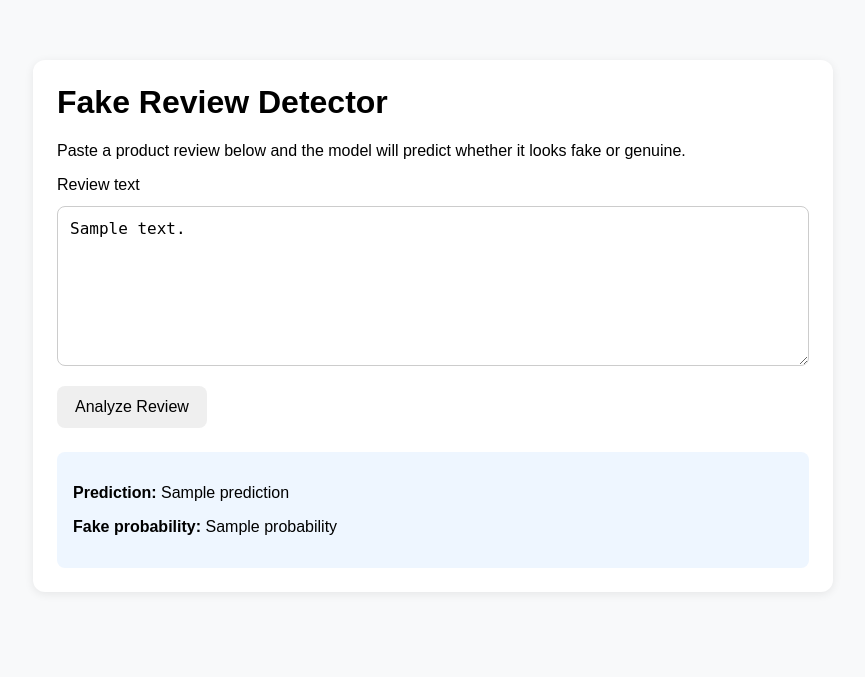
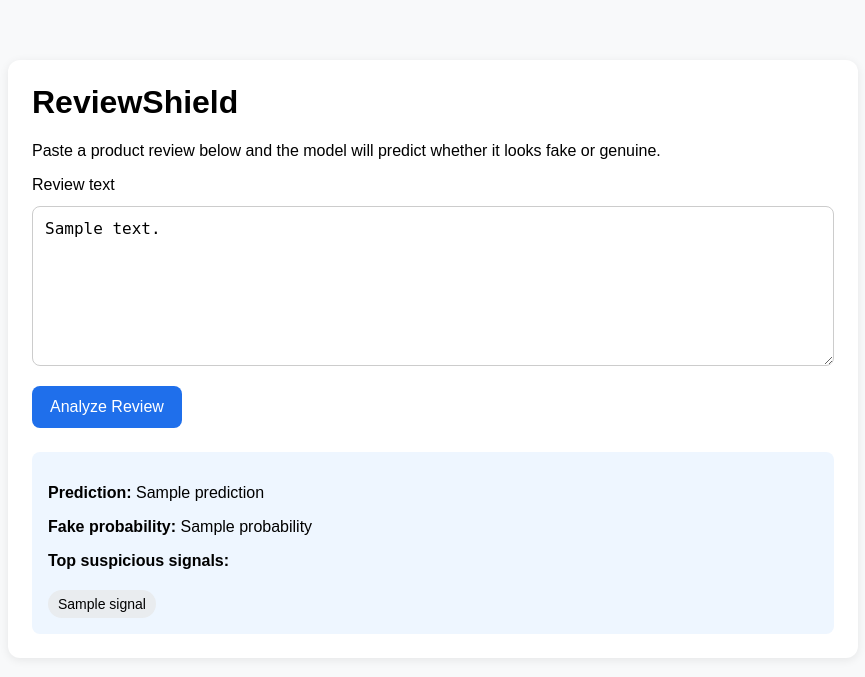
Before and after one commit to abhinavuol/review-shield, a FastAPI app: template templates/index.html in a window 1280 px wide. Shown: the top 677 px of the page, without its empty margins (207-1072 px from the left). Run offline with FastAPI, Linux system fonts and the light colour scheme; the template is opened without the code that fills it: most values are stand-ins (such as "Sample title", 1, 10 or a date in 2020); parts of the project's set-up code (start-up, migrations or seed data) failed here and were passed over.

Commit message:
Added suspicious word functionality

```diff
--- a/app/main.py
+++ b/app/main.py
@@ -8,7 +8,7 @@ from app.predictor import ReviewPredictor
 from app.schemas import ReviewRequest, ReviewResponse
 
 
-app = FastAPI(title="Fake Review Detector API")
+app = FastAPI(title="ReviewShield API")
 
 templates = Jinja2Templates(
     directory=str(Path(__file__).resolve().parents[1] / "templates")
@@ -25,26 +25,32 @@ def home(request: Request):
             "request": request,
             "prediction": None,
             "probability": None,
-            "review_text": ""
+            "review_text": "",
+            "signals": []
         }
     )
 
 
 @app.post("/predict", response_model=ReviewResponse)
 def predict_api(payload: ReviewRequest):
-    label, fake_probability = predictor.predict(payload.text)
-    return ReviewResponse(label=label, fake_probability=round(fake_probability, 4))
+    label, fake_probability, suspicious_signals = predictor.predict(payload.text)
+    return ReviewResponse(
+        label=label,
+        fake_probability=round(fake_probability, 4),
+        suspicious_signals=suspicious_signals
+    )
 
 
 @app.post("/predict-form", response_class=HTMLResponse)
 def predict_form(request: Request, text: str = Form(...)):
-    label, fake_probability = predictor.predict(text)
+    label, fake_probability, suspicious_signals = predictor.predict(text)
     return templates.TemplateResponse(
         "index.html",
         {
             "request": request,
             "prediction": label,
             "probability": round(fake_probability, 4),
-            "review_text": text
+            "review_text": text,
+            "signals": suspicious_signals
         }
     )
--- a/app/schemas.py
+++ b/app/schemas.py
@@ -7,3 +7,4 @@ class ReviewRequest(BaseModel):
 class ReviewResponse(BaseModel):
 	label: str
 	fake_probability: float
+	suspicious_signals: list[str]
--- a/templates/index.html
+++ b/templates/index.html
@@ -3,11 +3,11 @@
 <head>
     <meta charset="UTF-8">
     <meta name="viewport" content="width=device-width, initial-scale=1.0">
-    <title>Fake Review Detector</title>
+    <title>ReviewShield</title>
     <style>
         body {
             font-family: Arial, sans-serif;
-            max-width: 800px;
+            max-width: 850px;
             margin: 40px auto;
             padding: 20px;
             background: #f8f9fa;
@@ -43,6 +43,8 @@
             border: none;
             border-radius: 8px;
             cursor: pointer;
+            background: #1f6feb;
+            color: white;
         }
 
         .result {
@@ -55,11 +57,20 @@
         .label {
             font-weight: bold;
         }
+
+        .pill {
+            display: inline-block;
+            background: #e9ecef;
+            border-radius: 999px;
+            padding: 6px 10px;
+            margin: 4px 6px 0 0;
+            font-size: 14px;
+        }
     </style>
 </head>
 <body>
     <div class="card">
-        <h1>Fake Review Detector</h1>
+        <h1>ReviewShield</h1>
         <p>Paste a product review below and the model will predict whether it looks fake or genuine.</p>
 
         <form action="/predict-form" method="post">
@@ -72,6 +83,15 @@
         <div class="result">
             <p><span class="label">Prediction:</span> {{ prediction }}</p>
             <p><span class="label">Fake probability:</span> {{ probability }}</p>
+
+            {% if signals %}
+            <p><span class="label">Top suspicious signals:</span></p>
+            <div>
+                {% for signal in signals %}
+                    <span class="pill">{{ signal }}</span>
+                {% endfor %}
+            </div>
+            {% endif %}
         </div>
         {% endif %}
     </div>
```
Also changed, not shown: app/predictor.py (+46 -10 lines).
